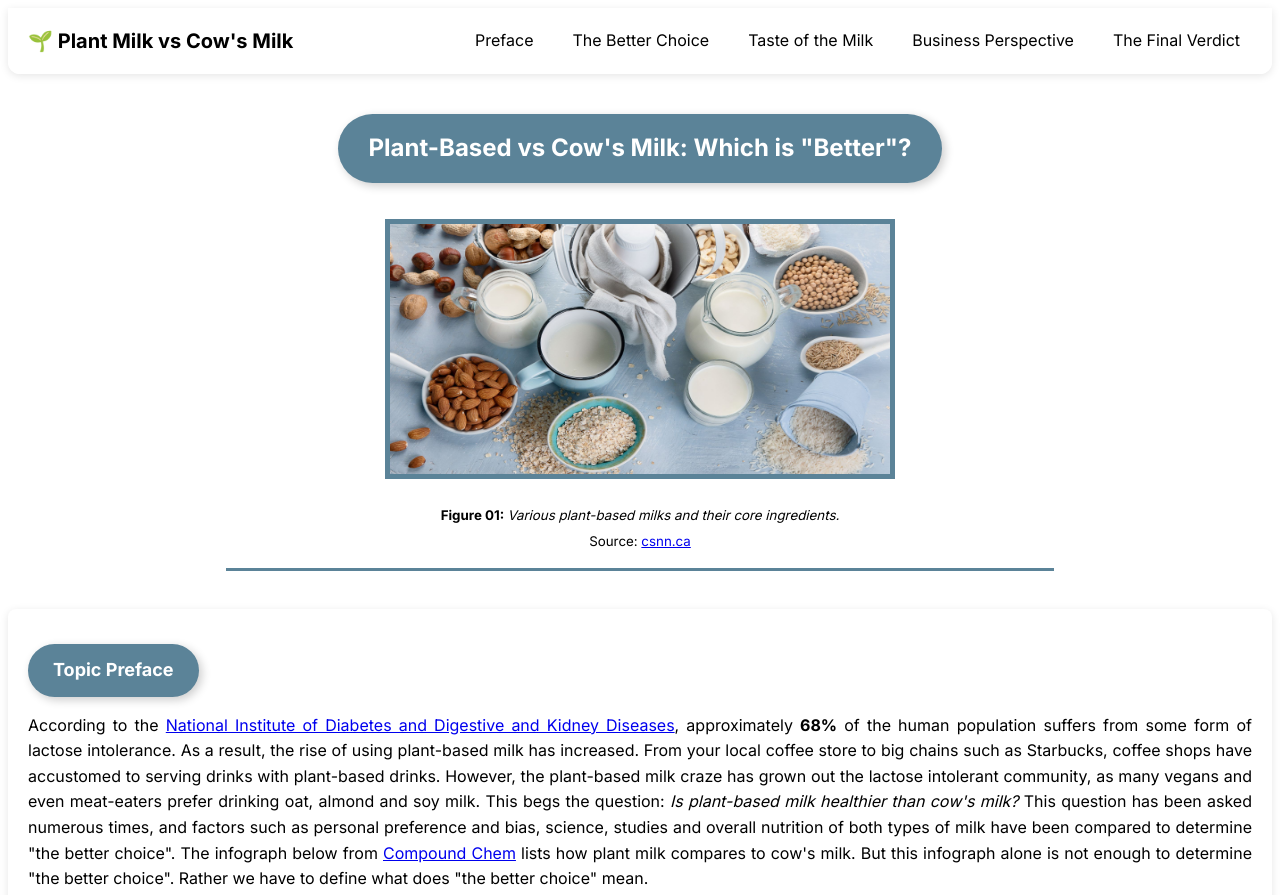
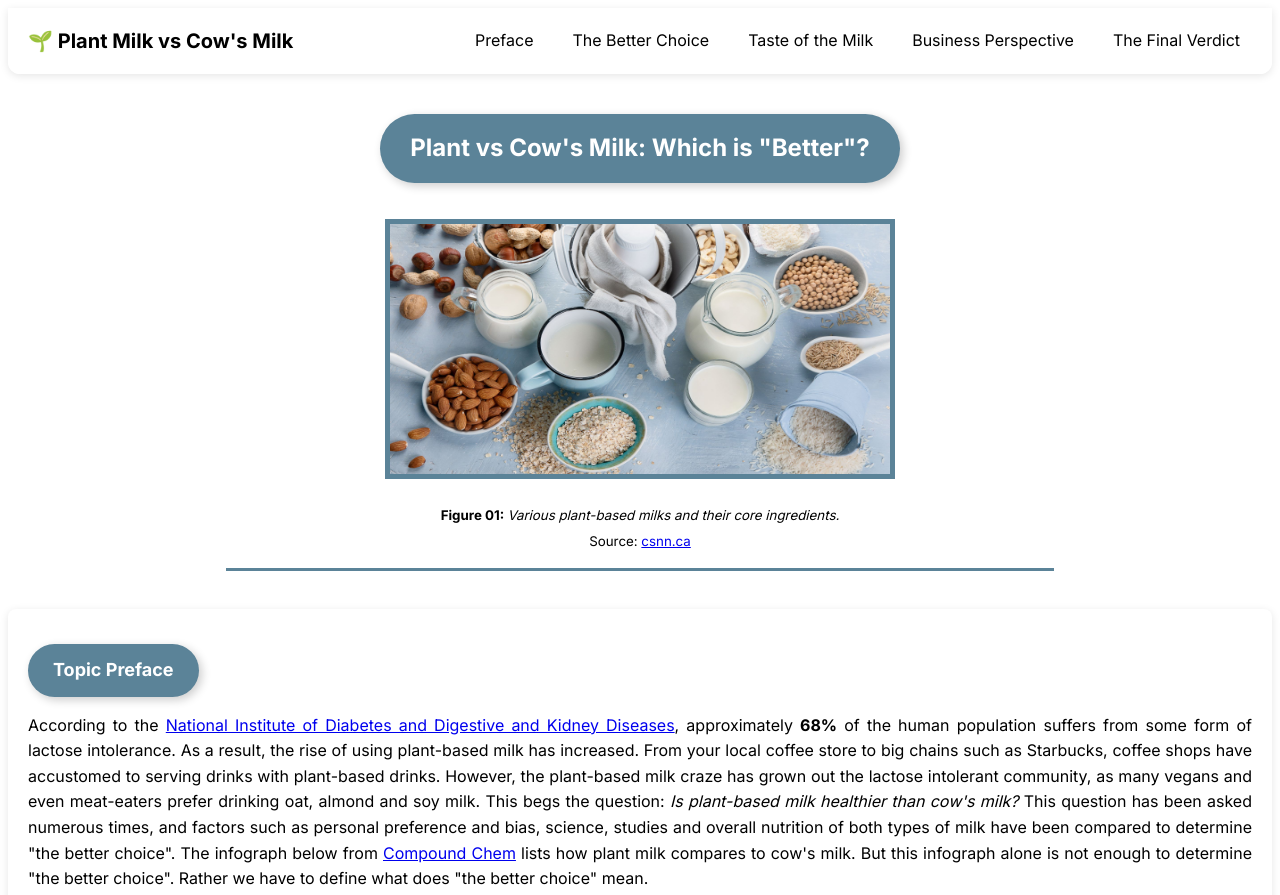
Before and after one commit to ayaannshaikhh/plant-vs-cows, a plain HTML site: page index.html in a window 1280 px wide. Shown: the top 895 px of the page. Drawn offline with Linux system fonts and the light colour scheme.

Commit message:
Fixed small issue

```diff
--- a/index.html
+++ b/index.html
@@ -50,7 +50,7 @@
         <h1 style="background-color: #5b8398; color: white; padding: 15px 30px; border-radius: 50px;
         text-align: center; width: fit-content; margin: auto; font-size: 24px; font-family: Inter, serif;
         box-shadow: 3px 3px 10px rgba(0, 0, 0, 0.2);">
-        Plant-Based vs Cow's Milk: Which is "Better"?
+        Plant vs Cow's Milk: Which is "Better"?
       </h1>
     </div>
     <ul style="margin-bottom: 20px;"></ul>
```
